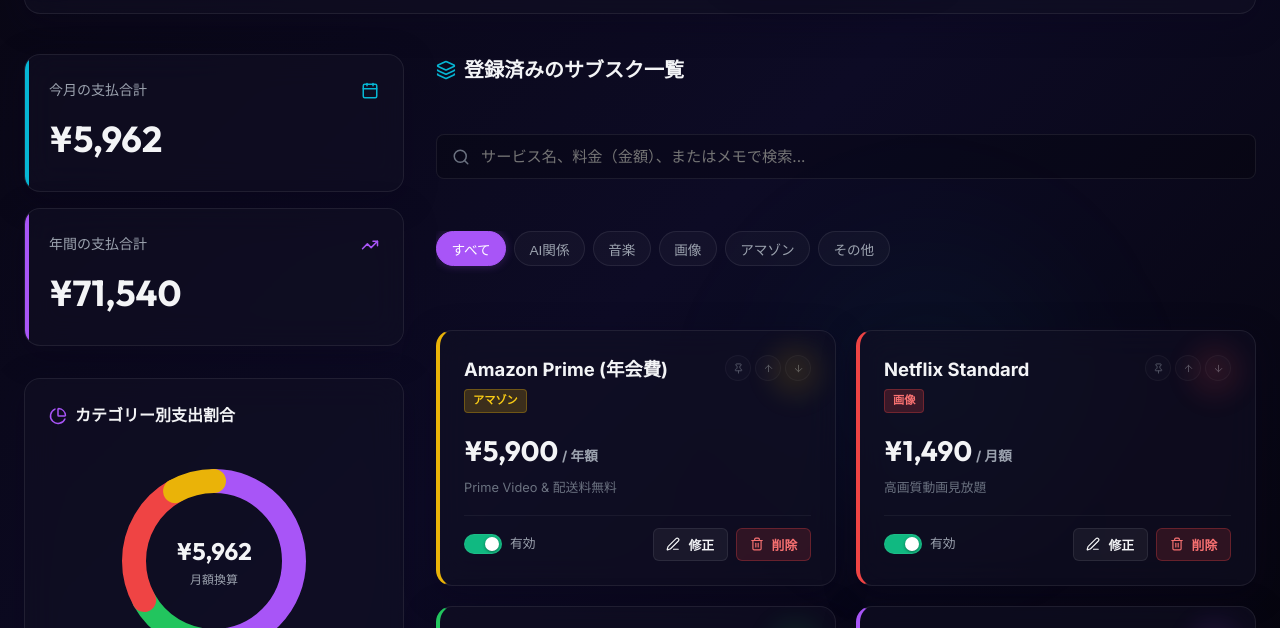
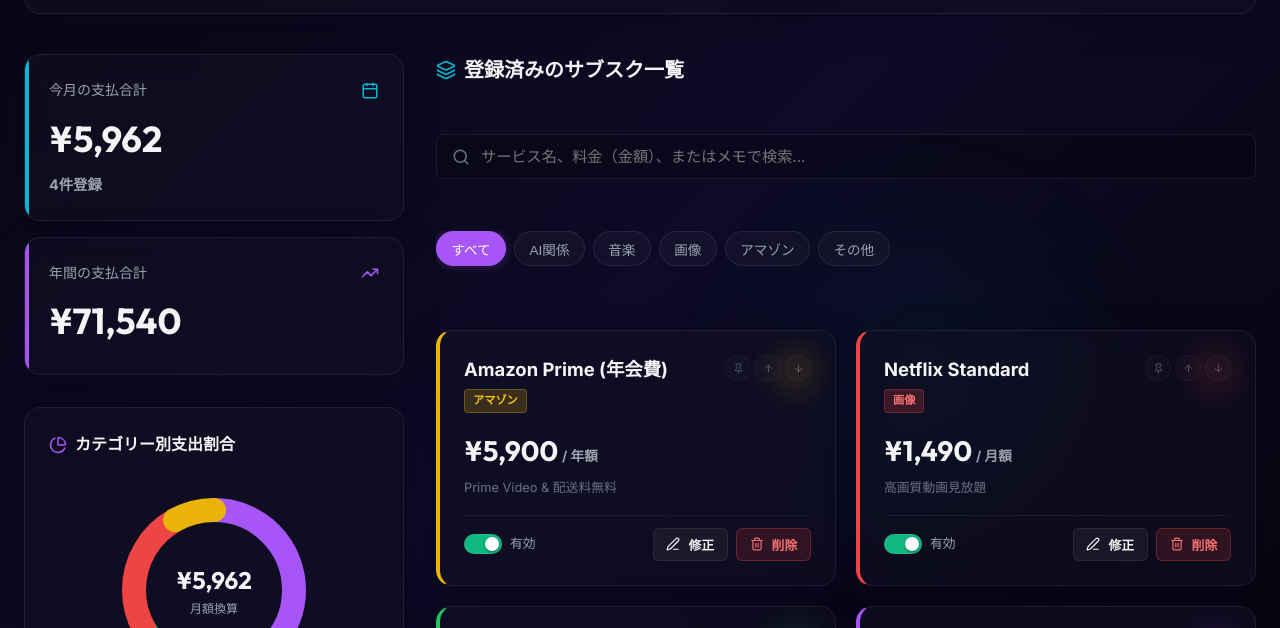
Before and after one commit to atx0543/subsc-box, a plain HTML site: page index.html in a window 1280 px wide. Shown: the part 110-738 px from the top of the page. Drawn offline with nearby package versions, Linux system fonts and the light colour scheme; files that its build step writes are made by us from their sources; no server answers; files whose address does not match are found by name.

Commit message:
Update index.html

```diff
--- a/index.html
+++ b/index.html
@@ -61,6 +61,7 @@
               <i data-lucide="calendar" style="color: var(--color-other); width: 18px; height: 18px;"></i>
             </div>
             <div class="kpi-value" id="total-monthly">¥0<span>/ 月</span></div>
+            <div id="monthly-subscription-count" style="margin-top: 0.35rem; font-size: 0.9rem; color: var(--text-secondary); font-weight: 700;">0件登録</div>
           </div>
 
           <div class="glass-panel kpi-card annual">
@@ -395,6 +396,44 @@
 
   <!-- Lucide Icons Library (Lightweight SVG) -->
   <script src="https://cdn.jsdelivr.net/npm/lucide/dist/umd/lucide.min.js"></script>
+  <!-- Subscription Count Patch -->
+  <script>
+    // 登録済みサブスク一覧に表示されたカード数だけを数えます。
+    // プリセット候補や画面内の他の要素は数えません。
+    (function () {
+      function updateSubscriptionCount() {
+        var countEl = document.getElementById('monthly-subscription-count');
+        var listEl = document.getElementById('subsc-cards');
+        if (!countEl || !listEl) return;
+
+        var cards = Array.prototype.filter.call(listEl.children, function (el) {
+          if (!el || el.nodeType !== 1) return false;
+          if (el.tagName === 'SCRIPT' || el.tagName === 'STYLE') return false;
+          if (el.classList && el.classList.contains('empty-state')) return false;
+          var text = (el.textContent || '').trim();
+          if (!text) return false;
+          return true;
+        });
+
+        countEl.textContent = cards.length + '件登録';
+      }
+
+      document.addEventListener('DOMContentLoaded', function () {
+        updateSubscriptionCount();
+
+        var listEl = document.getElementById('subsc-cards');
+        if (listEl && window.MutationObserver) {
+          var observer = new MutationObserver(updateSubscriptionCount);
+          observer.observe(listEl, { childList: true, subtree: false });
+        }
+
+        setTimeout(updateSubscriptionCount, 100);
+        setTimeout(updateSubscriptionCount, 500);
+        setTimeout(updateSubscriptionCount, 1000);
+      });
+    })();
+  </script>
+
   <!-- Application JS Code -->
   <script src="js/app.js"></script>
 </body>
```
